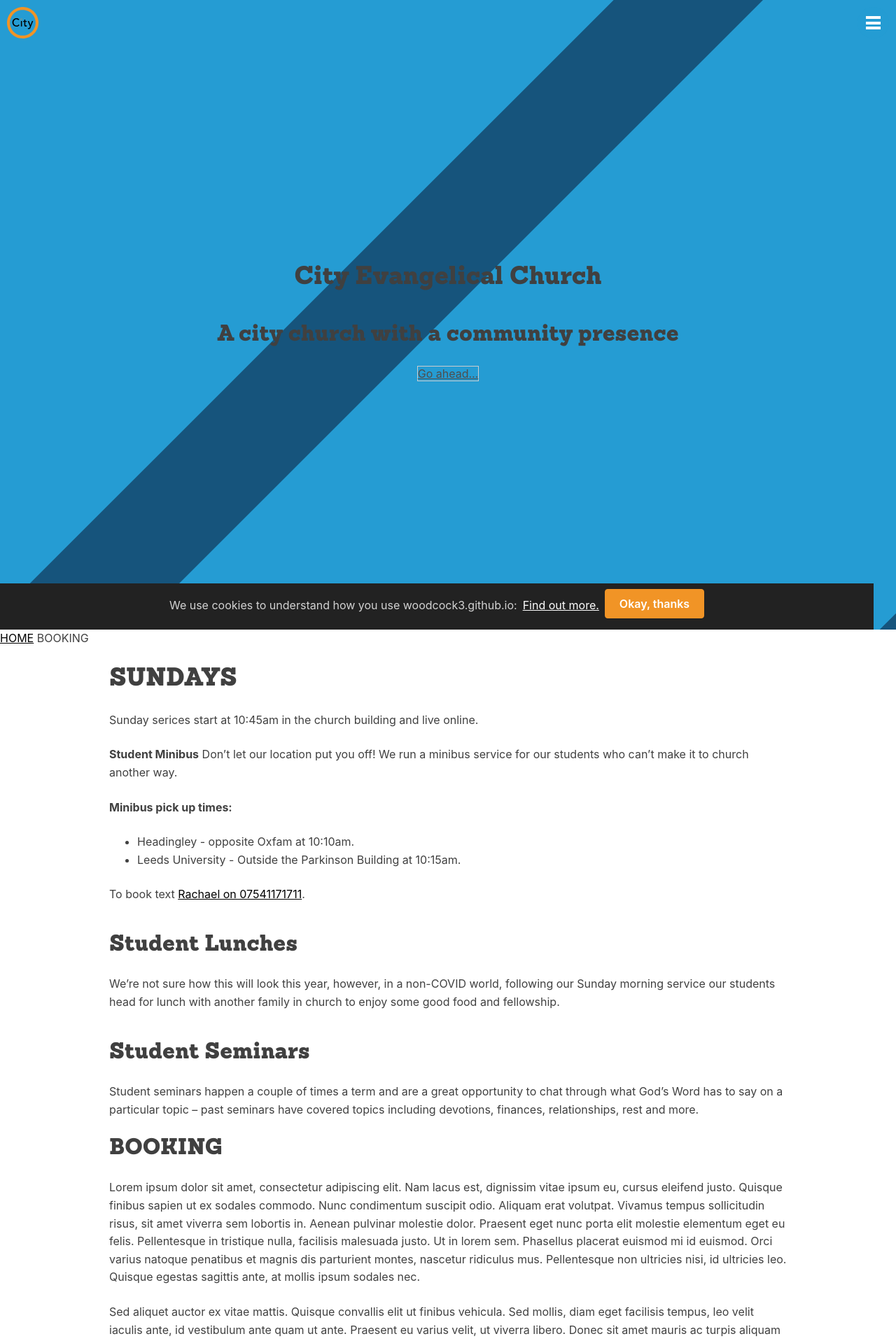
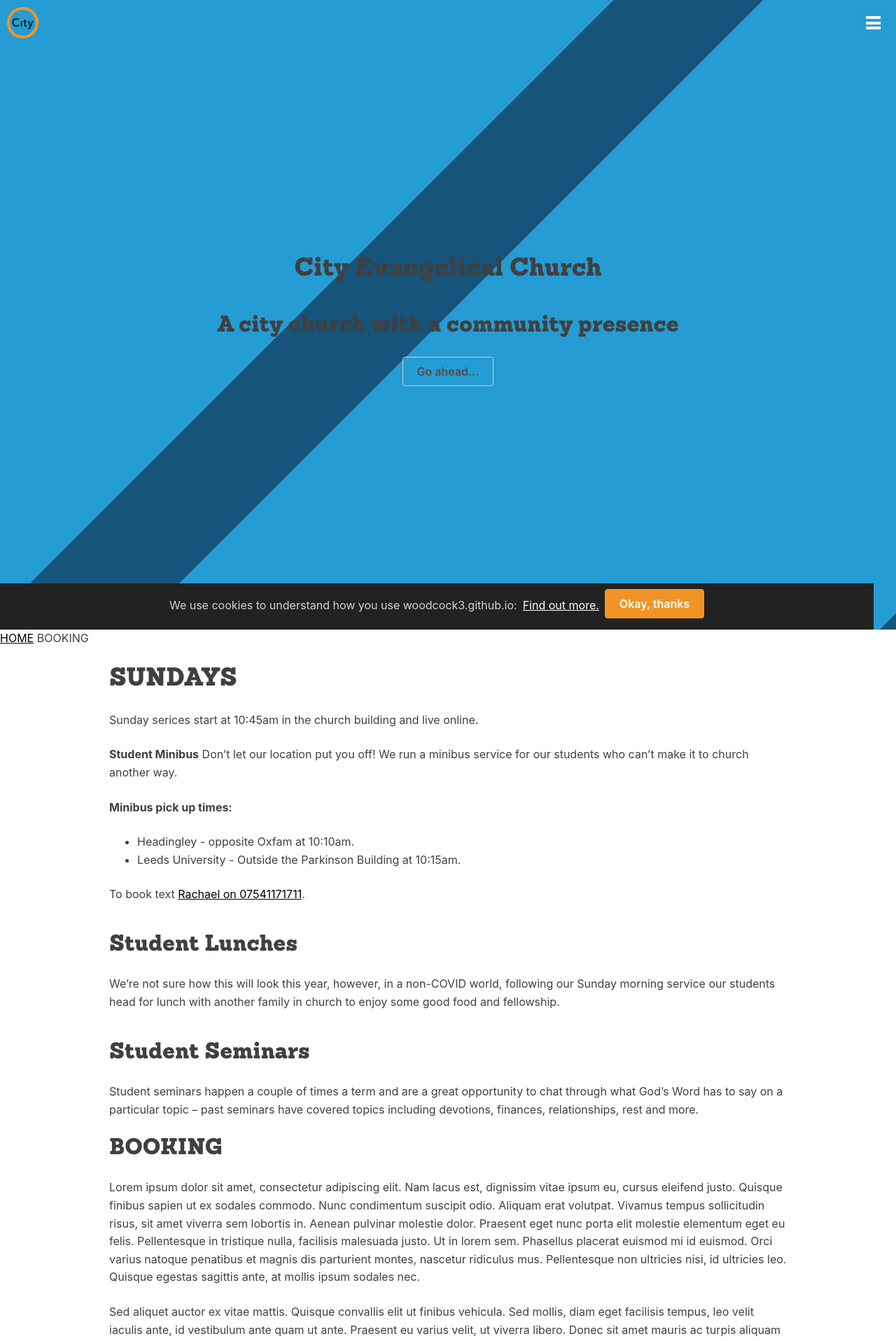
Before and after one commit to woodcox/city-jekyll, a Jekyll site: the page built from pages/_sunday/2021-01-03-booking.md, in a window 1280 px wide. Shown: the top 1917 px of the page at 70% size. Built offline with Jekyll 4.4.1, drawn with Linux system fonts in a browser that asks for light colours.

Commit message:
Update hero.html

```diff
--- a/_includes/components/hero.html
+++ b/_includes/components/hero.html
@@ -2,6 +2,6 @@
   <div class="hero-text">
     <h1>City Evangelical Church</h1>
     <h2>A city church with a community presence</h2>
-    <a href="https://example.com/" class="muted-button">Go ahead...</a>
+    <a href="https://example.com/" class="button muted-button">Go ahead...</a>
   </div>
 </section>
```
